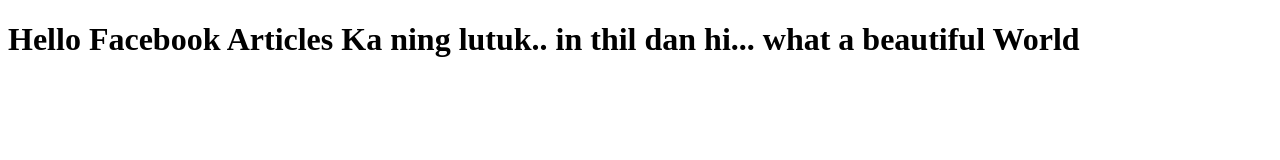
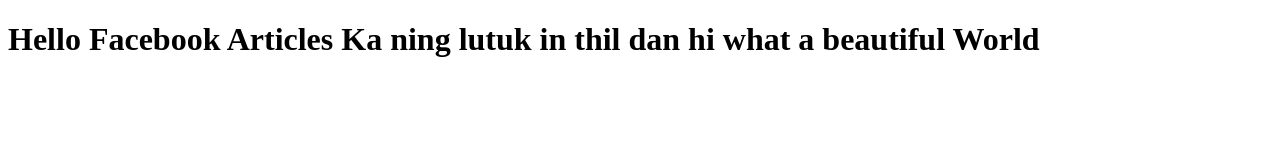
Before and after one commit to BawngteaKhiangte/BawngteaKhiangte.github.io, a plain HTML site: page index.html in a window 1280 px wide. Drawn offline with Linux system fonts and the light colour scheme.

Commit message:
Update index.html

```diff
--- a/index.html
+++ b/index.html
@@ -2,6 +2,6 @@
 <html>
   <head><meta property="fb:pages" content="736324596402002" /></head>
 <body>
-<h1>Hello Facebook Articles Ka ning lutuk.. in thil dan hi... what a beautiful World</h1>
+<h1>Hello Facebook Articles Ka ning lutuk in thil dan hi what a beautiful World</h1>
 </body>
 </html>
```
